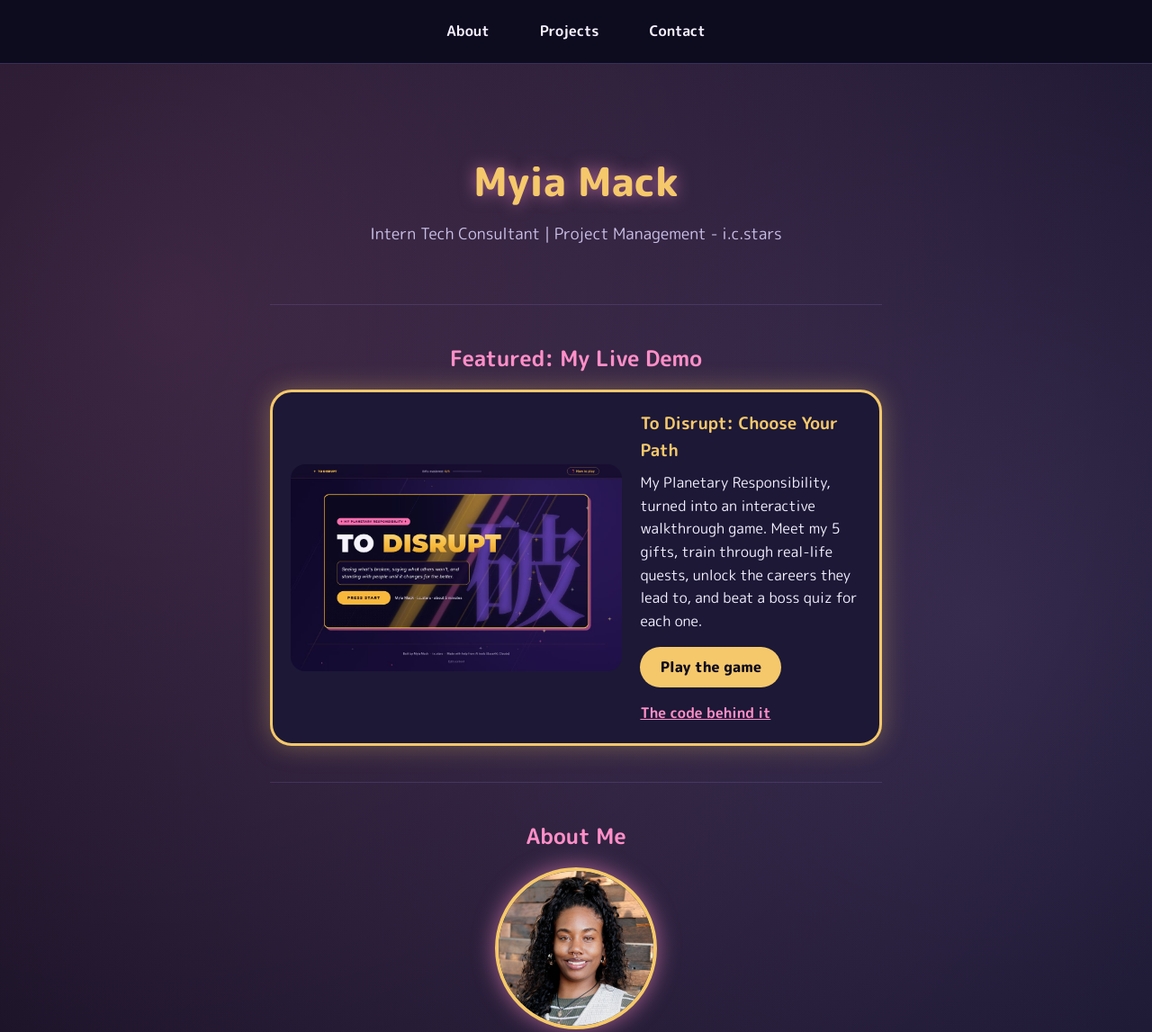
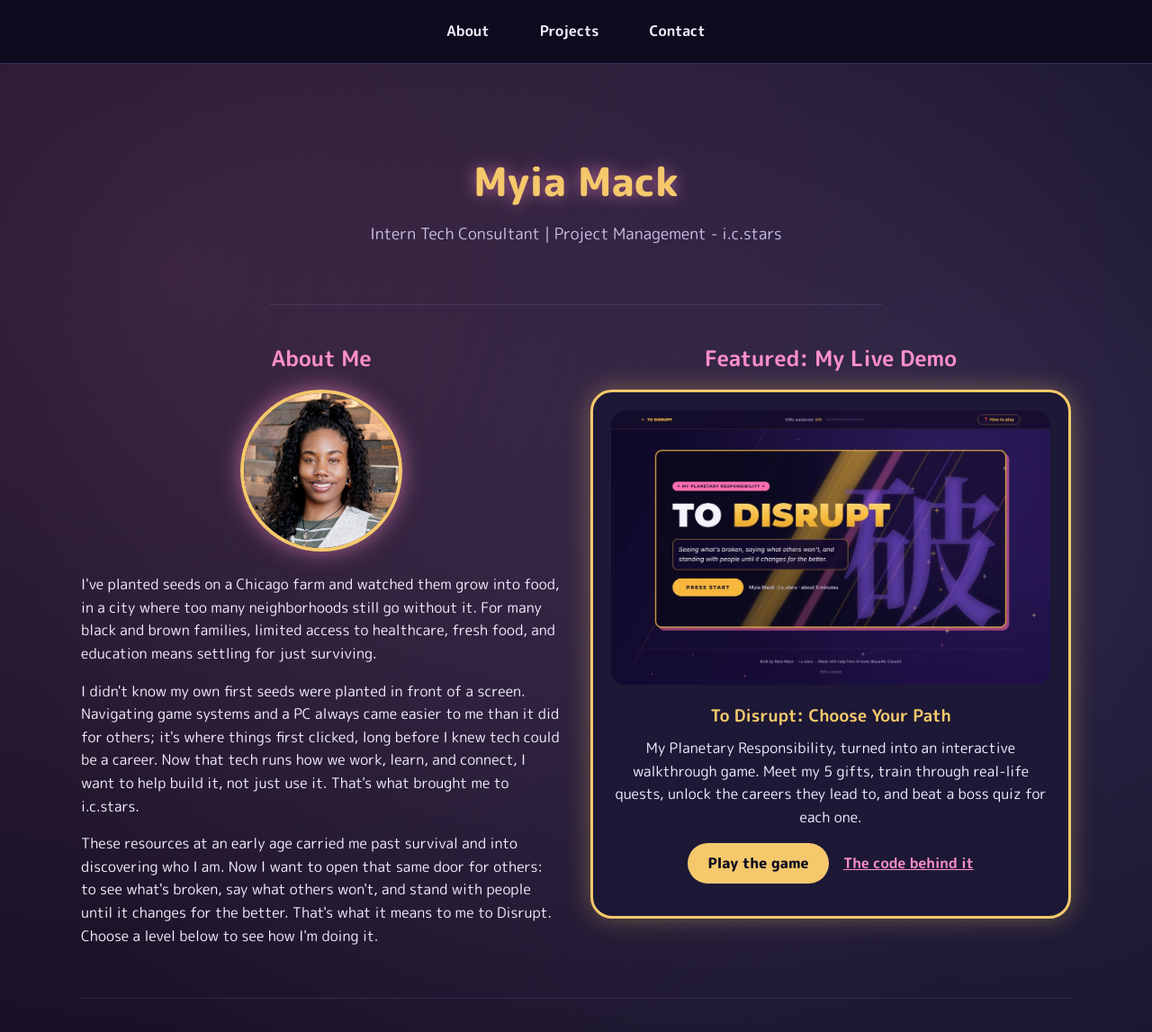
Before and after one commit to myiamack/Portfolio, a plain HTML site: page index.html in a window 1280 px wide. Shown: the top 1147 px of the page at 90% size. Drawn offline with Linux system fonts and the light colour scheme.

Commit message:
Put About Me and live demo side by side

```diff
--- a/index.html
+++ b/index.html
@@ -22,7 +22,16 @@
 			<p class="tagline">Intern Tech Consultant | Project Management - i.c.stars</p>
 		</section>
 
-		<section id="featured">
+		<section id="about" class="split">
+			<div class="about-col">
+				<h2>About Me</h2>
+				<img src="images/profile-pic.jpg" alt="Photo of Myia Mack" class="profile-pic">
+				<p>I've planted seeds on a Chicago farm and watched them grow into food, in a city where too many neighborhoods still go without it. For many black and brown families, limited access to healthcare, fresh food, and education means settling for just surviving.</p>
+				<p>I didn't know my own first seeds were planted in front of a screen. Navigating game systems and a PC always came easier to me than it did for others; it's where things first clicked, long before I knew tech could be a career. Now that tech runs how we work, learn, and connect, I want to help build it, not just use it. That's what brought me to i.c.stars.</p>
+				<p>These resources at an early age carried me past survival and into discovering who I am. Now I want to open that same door for others: to see what's broken, say what others won't, and stand with people until it changes for the better. That's what it means to me to Disrupt. Choose a level below to see how I'm doing it.</p>
+			</div>
+
+			<div class="featured-col" id="featured">
 				<h2>Featured: My Live Demo</h2>
 				<article class="featured-card">
 					<a href="https://myiamack.github.io/to_disrupt_demo/" class="featured-img">
@@ -37,14 +46,7 @@
 						</p>
 					</div>
 				</article>
-		</section>
-
-		<section id="about">
-			<h2>About Me</h2>
-			<img src="images/profile-pic.jpg" alt="Photo of Myia Mack" class="profile-pic">
-			<p>I've planted seeds on a Chicago farm and watched them grow into food, in a city where too many neighborhoods still go without it. For many black and brown families, limited access to healthcare, fresh food, and education means settling for just surviving.</p>
-			<p>I didn't know my own first seeds were planted in front of a screen. Navigating game systems and a PC always came easier to me than it did for others; it's where things first clicked, long before I knew tech could be a career. Now that tech runs how we work, learn, and connect, I want to help build it, not just use it. That's what brought me to i.c.stars.</p>
-			<p>These resources at an early age carried me past survival and into discovering who I am. Now I want to open that same door for others: to see what's broken, say what others won't, and stand with people until it changes for the better. That's what it means to me to Disrupt. Choose a level below to see how I'm doing it.</p>
+			</div>
 		</section>
 
 		<section id="levels">
@@ -98,7 +100,7 @@
 			<article class="project">
 				<h3>My Year of the Horse (In Progress)</h3>
 				<p>For the Year of the Horse leadership workshop at i.c.stars, I am building an interactive museum-wall timeline that tells my story backward, from 2054 to 2025, as a declaration of the future I am willing to grow into. Each of its 10 stops pairs a title and a fortune with images, a reflection, a favorite dish, and a soundtrack song. A guided tour moves through the years like a song's progress bar, with photos appearing one after another. The project is still growing, and I am continuing to add to it as my own vision takes shape.</p>
-				<p><a href="https://myiamack.github.io/year_of_the_horse/">Walk the timeline</a> &middot; <a href="https://github.com/myiamack/year_of_the_horse">The code behind it</a></p>
+				<p><a href="https://myiamack.github.io/year_of_the_horse/">Start the tour here</a> &middot; <a href="https://github.com/myiamack/year_of_the_horse">The code behind it</a></p>
 			</article>
 		</section>
 
--- a/style.css
+++ b/style.css
@@ -245,3 +245,34 @@ code {
 		align-items: center;
 	}
 }
+
+/* Featured demo: centered text */
+.featured-text {
+	text-align: center;
+}
+
+.featured-buttons {
+	justify-content: center;
+}
+
+/* About Me + Featured demo side by side (stacks on phones) */
+.split h2 {
+	text-align: center;
+}
+
+@media (min-width: 900px) {
+	.split {
+		width: min(1100px, 94vw);
+		position: relative;
+		left: 50%;
+		transform: translateX(-50%);
+		display: grid;
+		grid-template-columns: 1fr 1fr;
+		gap: 2rem;
+		align-items: start;
+	}
+
+	.split .featured-card {
+		grid-template-columns: 1fr;
+	}
+}
```
Also changed, not shown: leadership.html (+1 -1 lines). Lines whose indentation alone changed are shown as unchanged.
